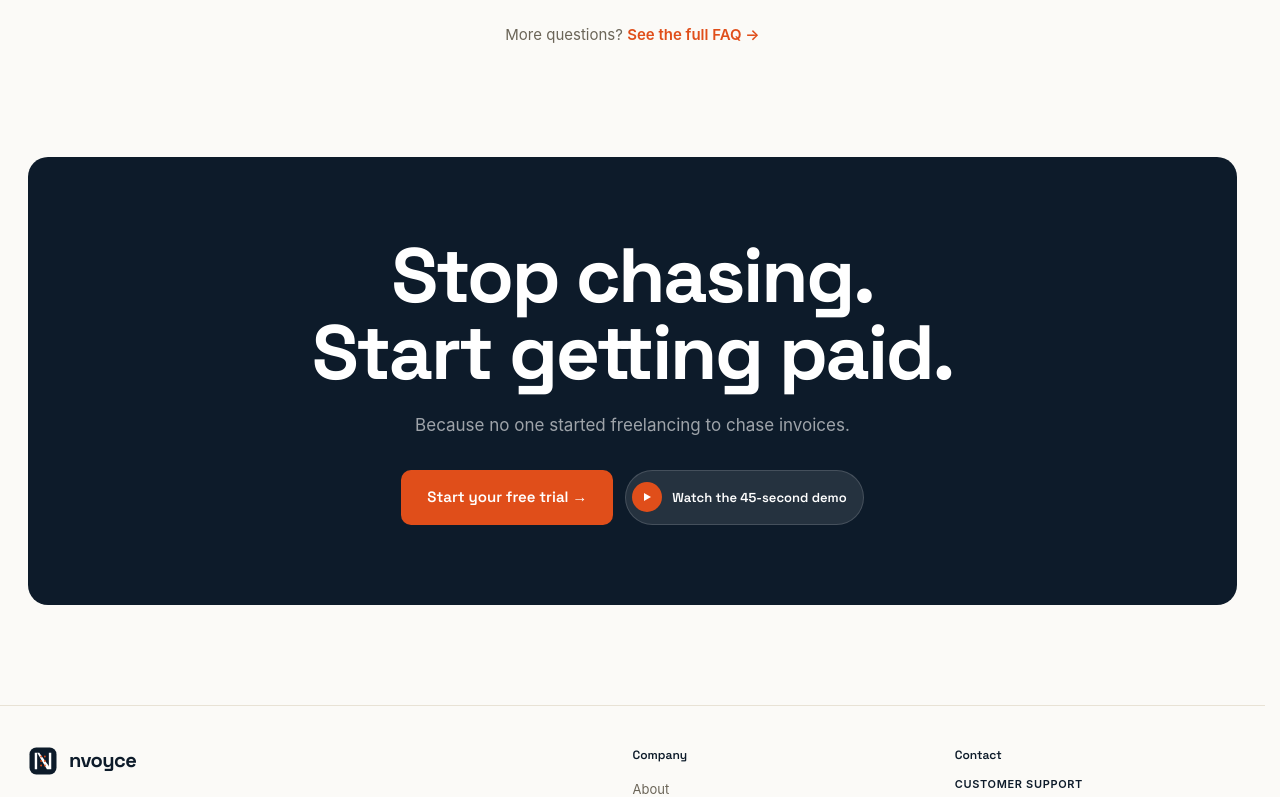
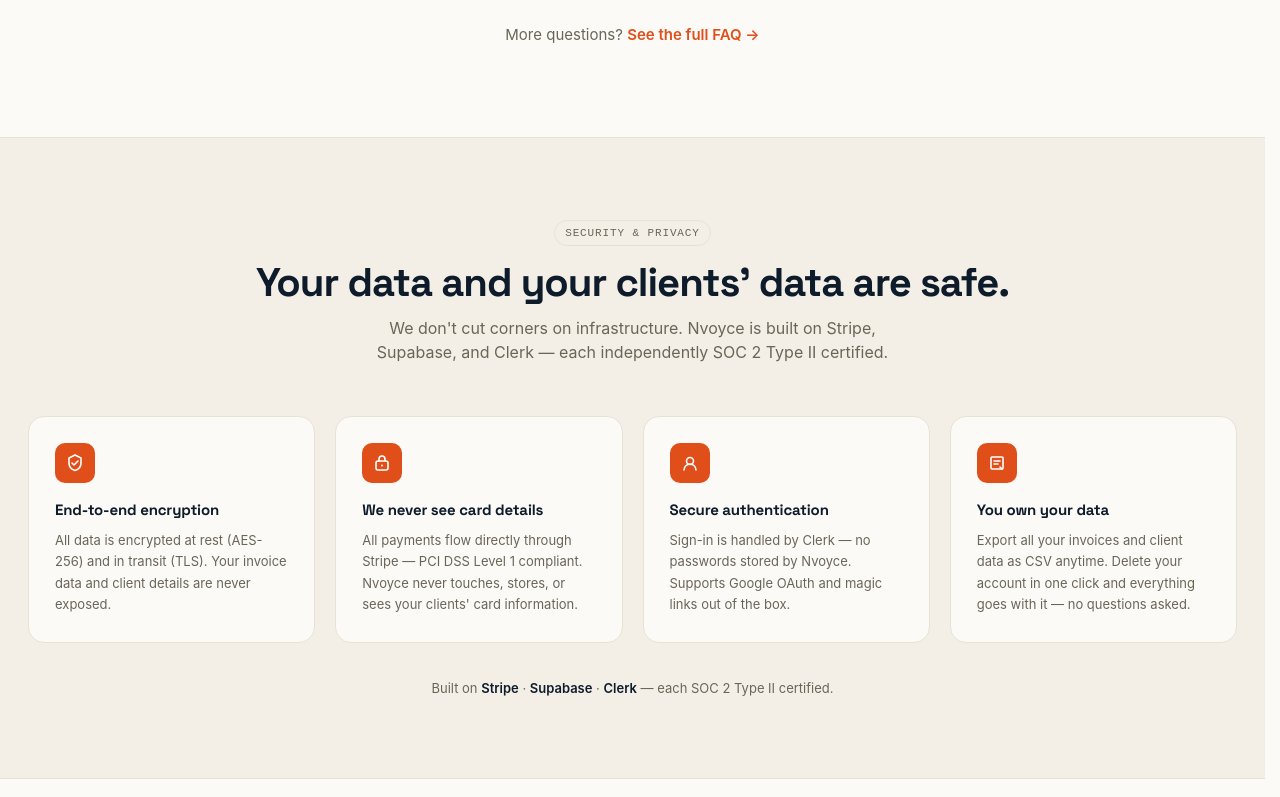
Before and after one commit to nvoyceapp-web/nvoyce, a Next.js app: page / in a window 1280 px wide. Shown: the part 6120-6917 px from the top of the page. Built offline with nearby package versions, Linux system fonts and the light colour scheme; no server answers.

Commit message:
feat: add security and trust section to landing page

```diff
--- a/app/_landing/LandingClient.tsx
+++ b/app/_landing/LandingClient.tsx
@@ -724,9 +724,11 @@ export default function LandingClient() {
         @media (max-width: 880px) {
           .nv-hero-grid { grid-template-columns: 1fr !important; gap: 40px !important; }
           .nv-tri       { grid-template-columns: 1fr !important; }
+          .nv-quad      { grid-template-columns: 1fr 1fr !important; }
           .nv-footer-grid { grid-template-columns: 1fr 1fr !important; }
         }
         @media (max-width: 640px) {
+          .nv-quad         { grid-template-columns: 1fr !important; }
           .nv-footer-grid  { grid-template-columns: 1fr !important; }
           .nv-cta          { padding: 48px 28px !important; }
         }
@@ -992,6 +994,78 @@ export default function LandingClient() {
       {/* FAQ */}
       <FAQAccordion />
 
+      {/* TRUST + SECURITY */}
+      <section style={{ padding: '80px 28px', background: 'var(--paper-2)', borderTop: '1px solid var(--line)', borderBottom: '1px solid var(--line)' }}>
+        <div style={{ maxWidth: 1240, margin: '0 auto' }}>
+          <div style={{ textAlign: 'center', marginBottom: 52 }}>
+            <Tag>Security &amp; privacy</Tag>
+            <h2 style={{ fontSize: 'clamp(28px, 3.2vw, 40px)', fontWeight: 700, letterSpacing: '-0.025em', lineHeight: 1.05, margin: '16px 0 12px', color: 'var(--ink)', fontFamily: 'var(--font-space-grotesk), sans-serif' }}>
+              Your data and your clients' data are safe.
+            </h2>
+            <p style={{ fontSize: 16, color: 'var(--muted)', maxWidth: 520, margin: '0 auto' }}>
+              We don't cut corners on infrastructure. Nvoyce is built on Stripe, Supabase, and Clerk — each independently SOC 2 Type II certified.
+            </p>
+          </div>
+          <div style={{ display: 'grid', gridTemplateColumns: 'repeat(4, 1fr)', gap: 20 }} className="nv-quad">
+            {[
+              {
+                icon: (
+                  <svg width="20" height="20" viewBox="0 0 20 20" fill="none">
+                    <path d="M10 2L4 5v5c0 3.5 2.5 6.5 6 7.5 3.5-1 6-4 6-7.5V5l-6-3z" stroke="white" strokeWidth="1.6" strokeLinejoin="round"/>
+                    <path d="M7 10l2 2 4-4" stroke="white" strokeWidth="1.6" strokeLinecap="round" strokeLinejoin="round"/>
+                  </svg>
+                ),
+                title: 'End-to-end encryption',
+                body: 'All data is encrypted at rest (AES-256) and in transit (TLS). Your invoice data and client details are never exposed.',
+              },
+              {
+                icon: (
+                  <svg width="20" height="20" viewBox="0 0 20 20" fill="none">
+                    <rect x="4" y="8" width="12" height="9" rx="2" stroke="white" strokeWidth="1.6"/>
+                    <path d="M7 8V6a3 3 0 0 1 6 0v2" stroke="white" strokeWidth="1.6" strokeLinecap="round"/>
+                    <circle cx="10" cy="12.5" r="1" fill="white"/>
+                  </svg>
+                ),
+                title: 'We never see card details',
+                body: 'All payments flow directly through Stripe — PCI DSS Level 1 compliant. Nvoyce never touches, stores, or sees your clients\' card information.',
+              },
+              {
+                icon: (
+                  <svg width="20" height="20" viewBox="0 0 20 20" fill="none">
+                    <circle cx="10" cy="8" r="3.5" stroke="white" strokeWidth="1.6"/>
+                    <path d="M4 17c0-3.31 2.686-6 6-6s6 2.69 6 6" stroke="white" strokeWidth="1.6" strokeLinecap="round"/>
+                  </svg>
+                ),
+                title: 'Secure authentication',
+                body: 'Sign-in is handled by Clerk — no passwords stored by Nvoyce. Supports Google OAuth and magic links out of the box.',
+              },
+              {
+                icon: (
+                  <svg width="20" height="20" viewBox="0 0 20 20" fill="none">
+                    <path d="M5 4h10a1 1 0 0 1 1 1v10a1 1 0 0 1-1 1H5a1 1 0 0 1-1-1V5a1 1 0 0 1 1-1z" stroke="white" strokeWidth="1.6"/>
+                    <path d="M7 8h6M7 11h4" stroke="white" strokeWidth="1.6" strokeLinecap="round"/>
+                    <path d="M13 14l2 2" stroke="white" strokeWidth="1.6" strokeLinecap="round"/>
+                  </svg>
+                ),
+                title: 'You own your data',
+                body: 'Export all your invoices and client data as CSV anytime. Delete your account in one click and everything goes with it — no questions asked.',
+              },
+            ].map((t) => (
+              <div key={t.title} style={{ background: 'var(--paper)', border: '1px solid var(--line)', borderRadius: 16, padding: 26 }}>
+                <div style={{ width: 40, height: 40, borderRadius: 10, background: ORANGE, display: 'grid', placeItems: 'center', marginBottom: 16 }}>
+                  {t.icon}
+                </div>
+                <h3 style={{ fontSize: 15, fontWeight: 700, color: 'var(--ink)', margin: '0 0 8px', fontFamily: 'var(--font-space-grotesk), sans-serif', letterSpacing: '-0.01em' }}>{t.title}</h3>
+                <p style={{ fontSize: 13, lineHeight: 1.65, color: 'var(--muted)', margin: 0 }}>{t.body}</p>
+              </div>
+            ))}
+          </div>
+          <p style={{ textAlign: 'center', marginTop: 36, fontSize: 13, color: 'var(--muted)' }}>
+            Built on <span style={{ color: 'var(--ink)', fontWeight: 600 }}>Stripe</span> · <span style={{ color: 'var(--ink)', fontWeight: 600 }}>Supabase</span> · <span style={{ color: 'var(--ink)', fontWeight: 600 }}>Clerk</span> — each SOC 2 Type II certified.
+          </p>
+        </div>
+      </section>
+
       {/* CTA */}
       <section style={{ padding: '20px 28px 100px' }}>
         <div style={{ maxWidth: 1240, margin: '0 auto' }}>
```
